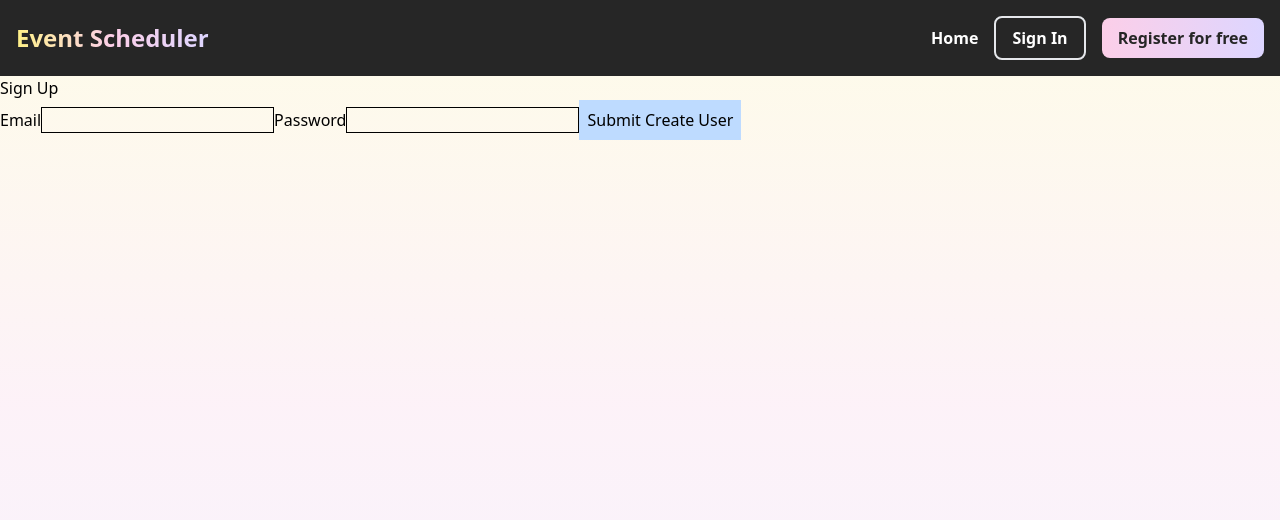
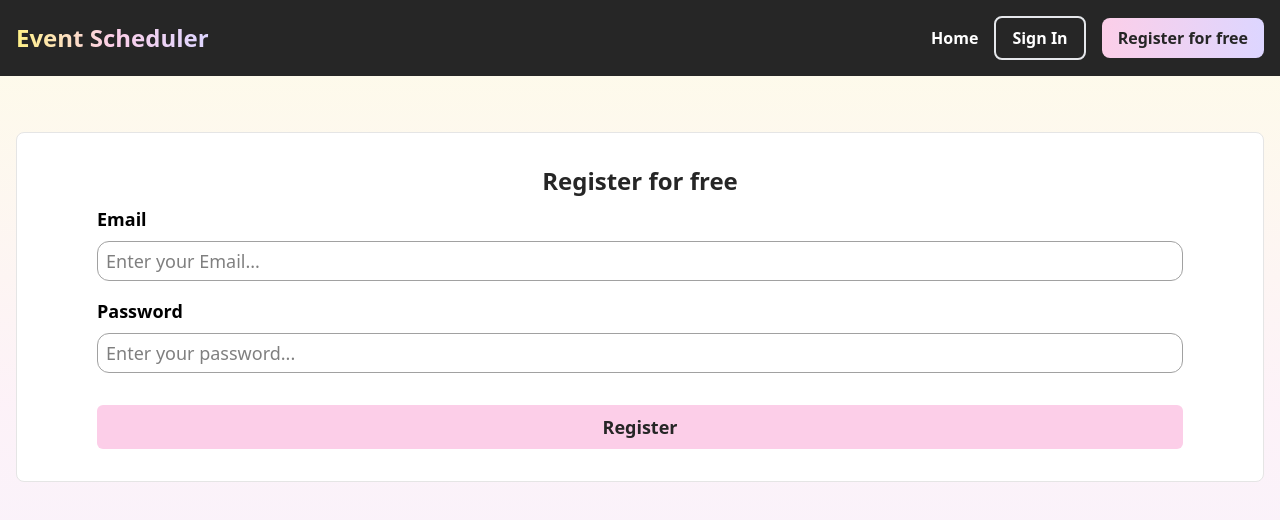
Before and after one commit to Pellia/event-scheduler, a React (Vite) app: page /signup in a window 1280 px wide. Shown: the top 520 px of the page. Built offline with nearby package versions, Linux system fonts and the light colour scheme.

Commit message:
clean up signup component

```diff
--- a/src/views/SignUp.jsx
+++ b/src/views/SignUp.jsx
@@ -1,3 +1,4 @@
+// Hooks
 import { useState } from "react";
 import { useNavigate } from "react-router-dom";
 
@@ -7,18 +8,11 @@ const SingUp = () => {
 
     const handleChange = (e) => {
         setCreateValue((prev) => ({ ...prev, [e.target.name]: e.target.value }));
-        // console.log(inputValue);
     };
 
     const handleCreateUser = (e) => {
         e.preventDefault();
-        // console.log(inputValue["email"]);
-        // console.log(inputValue["password"]);
-        // console.log(e.target[0].value);
-        // console.log(e.target[1].value);
 
-        // const email = e.target[0].value;
-        // const password = e.target[0].value;
         fetch("http://localhost:3001/api/users", {
             method: "POST",
             headers: {
@@ -31,21 +25,46 @@ const SingUp = () => {
         })
             .then((res) => res.json())
             .then((data) => console.log(data));
-
-        // <Navigate to="/signin" />;
         navigate("../signin");
     };
 
     return (
-        <div>
-            <h1>Sign Up</h1>
-            <form onSubmit={handleCreateUser}>
-                <label htmlFor="email">Email</label>
-                <input onChange={handleChange} className="border" type="email" name="email" id="email" required />
-                <label htmlFor="password">Password</label>
-                <input onChange={handleChange} className="border" type="password" name="password" id="password" required />
-                <button className="bg-blue-200 p-2">Submit Create User</button>
-            </form>
+        <div className="p-4">
+            <div className="container mx-auto bg-white p-8 flex gap-2 flex-col mt-10 border border-neutral-200 rounded-lg">
+                <h1 className="text-neutral-800 font-bold text-2xl text-center">Register for free</h1>
+
+                <form onSubmit={handleCreateUser} className=" flex flex-col mx-12 gap-4">
+                    <div className="flex flex-col gap-2">
+                        <label className="font-bold text-lg" htmlFor="email">
+                            Email
+                        </label>
+                        <input
+                            onChange={handleChange}
+                            className="border border-neutral-400 rounded-xl h-10 text-lg px-2"
+                            type="email"
+                            name="email"
+                            id="email"
+                            placeholder="Enter your Email..."
+                            required
+                        />
+                    </div>
+                    <div className="flex flex-col gap-2">
+                        <label className="font-bold text-lg" htmlFor="password">
+                            Password
+                        </label>
+                        <input
+                            onChange={handleChange}
+                            className="border border-neutral-400 rounded-xl h-10 text-lg px-2"
+                            type="password"
+                            name="password"
+                            id="password"
+                            placeholder="Enter your password..."
+                            required
+                        />
+                    </div>
+                    <button className="bg-pink-200 p-2 rounded-md mt-4 hover:bg-violet-200 text-neutral-800 font-bold text-lg cursor-pointer">Register</button>
+                </form>
+            </div>
         </div>
     );
 };
```
